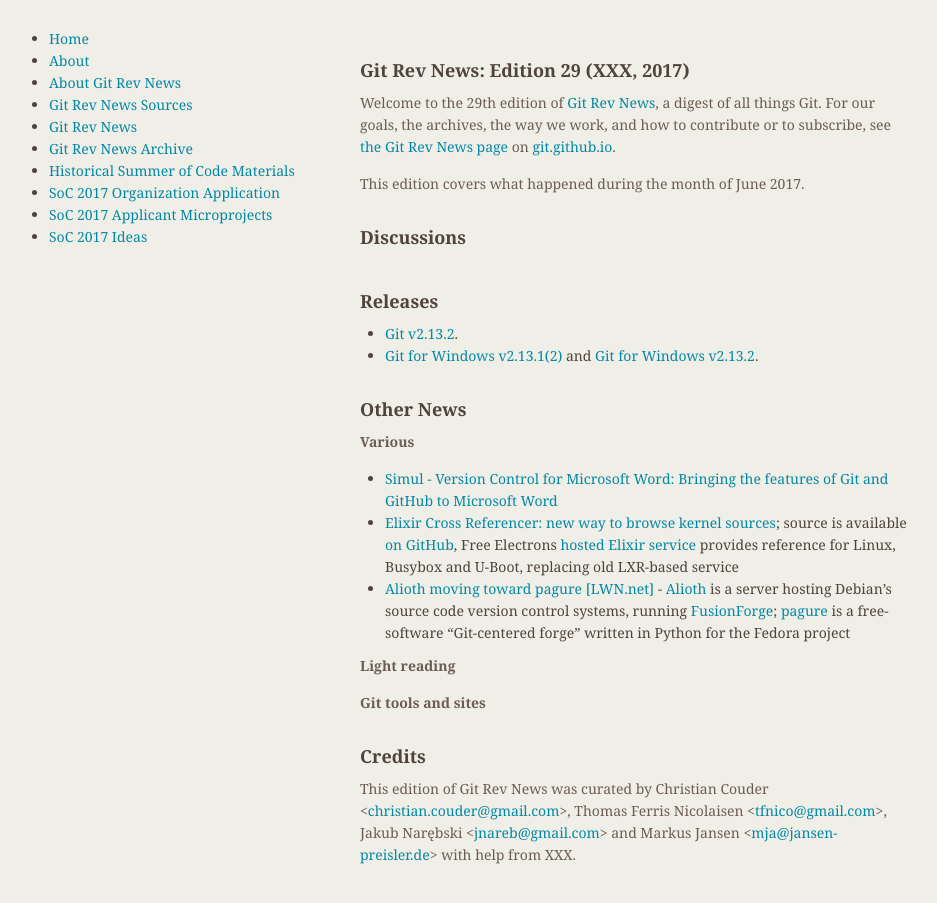
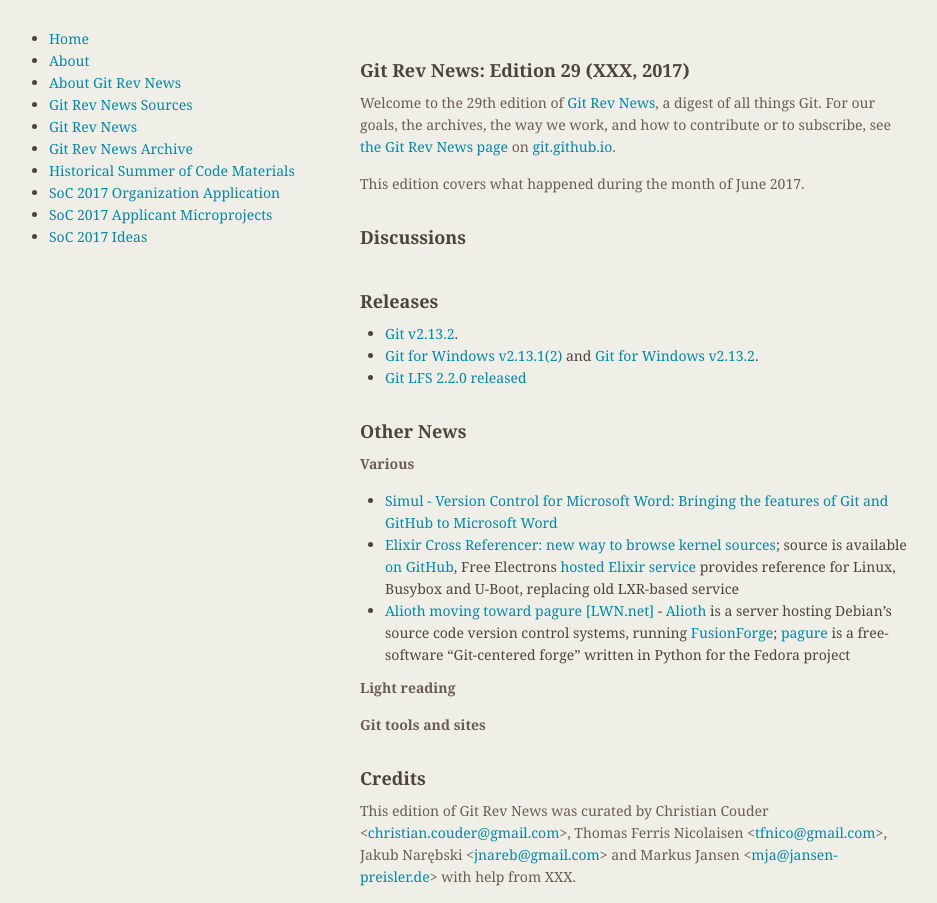
Before and after one commit to git/git.github.io, a Jekyll site: the page built from rev_news/drafts/edition-29.md, in a window 1280 px wide. Shown: the whole page, without its empty margins (174-1111 px from the left). Built offline with Jekyll 4.4.1, drawn with Linux system fonts in a browser that asks for light colours.

Commit message:
rn-29: Git LFS release

```diff
--- a/rev_news/drafts/edition-29.md
+++ b/rev_news/drafts/edition-29.md
@@ -37,6 +37,7 @@
 
 * [Git v2.13.2](https://github.com/git/git/blob/v2.13.2/Documentation/RelNotes/2.13.2.txt).
 * [Git for Windows v2.13.1(2)](https://github.com/git-for-windows/git/releases/tag/v2.13.1.windows.2) and [Git for Windows v2.13.2](https://github.com/git-for-windows/git/releases/tag/v2.13.2.windows.1).
+* [Git LFS 2.2.0 released](https://github.com/blog/2384-git-lfs-2-2-0-released)
 
 ## Other News
 
```
